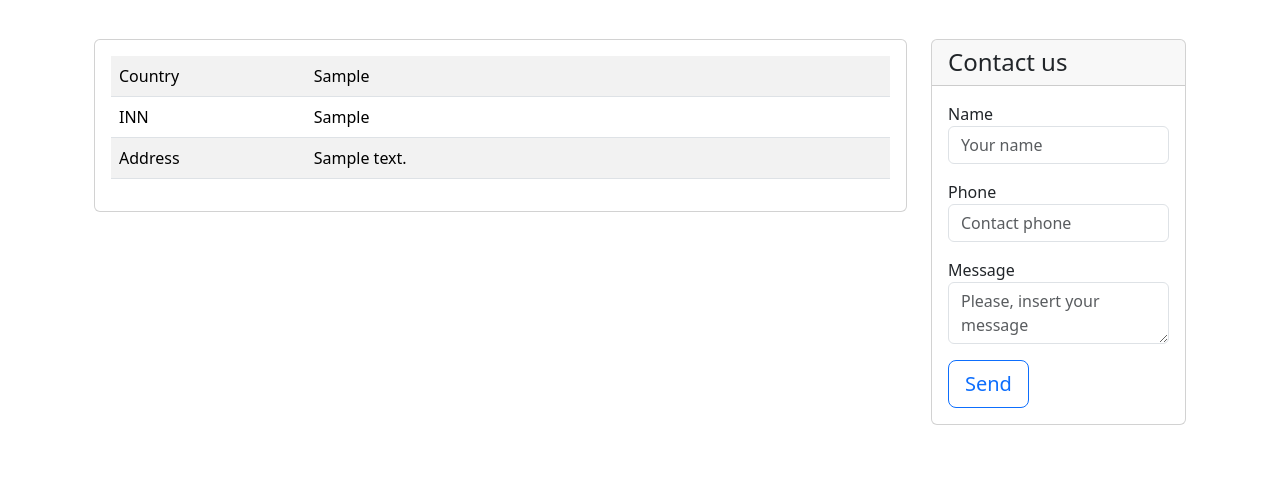
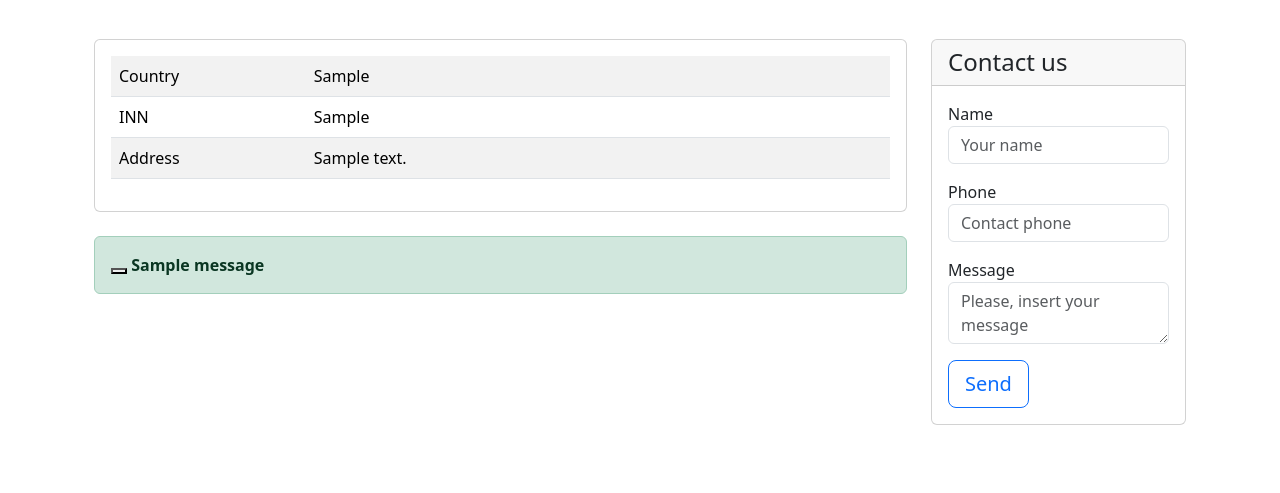
Before and after one commit to MihailBashkatov/home_work_24_24y, a Django app: page /home/contacts/ in a window 1280 px wide. Shown: the part 277-770 px from the top of the page. Run offline with Django 5.2, Linux system fonts and the light colour scheme; tables that the repository leaves empty hold one stand-in row (values such as "Sample post"); one stand-in notice (Sample message) is shown.

Commit message:
Adding logic if message is submittedt

```diff
--- a/catalog/templates/catalog/contacts.html
+++ b/catalog/templates/catalog/contacts.html
@@ -30,6 +30,15 @@
                         </table>
                     </div>
                 </div>
+                {% if messages %}
+                    {% for message in messages %}
+                        <div class="alert alert-dismissible alert-success">
+                            <button type="button" class="close" data-dismiss="alert">
+                            </button>
+                            <strong>{{message}}</strong>
+                        </div>
+                    {% endfor %}
+                {% endif %}
             </div>
             <div class="col-lg-3 col-md-6 col-sm-12">
                 <div class="card mb-4 box-shadow">
```
